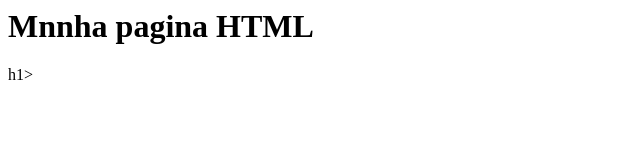
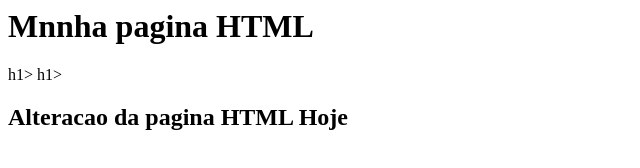
Before and after one commit to lnkzcbsupersavenet/gama-no-github, a plain HTML site: page index.html in a window 1280 px wide. Shown: the whole page, without its empty margins (0-640 px from the left). Drawn offline with Linux system fonts and the light colour scheme.

Commit message:
arquivo index.html atualizado novamente

```diff
--- a/index.html
+++ b/index.html
@@ -1,5 +1,7 @@
 <html>
 	<body>
 		<h1> Mnnha pagina HTML</h1>h1>
+		h1>
+		<h2>Alteracao da pagina HTML Hoje</h2>
 	</body>
 </html>
```
